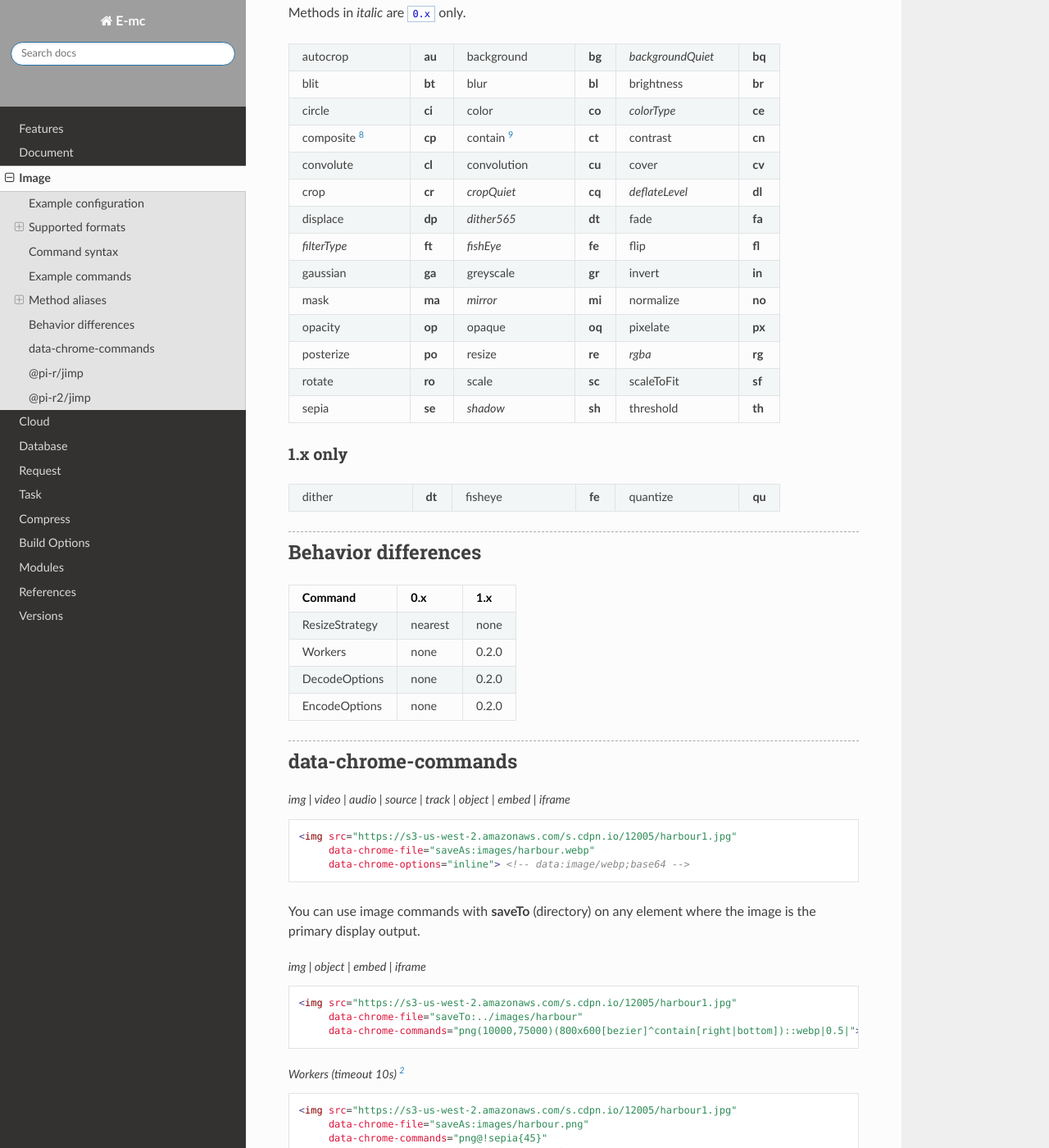
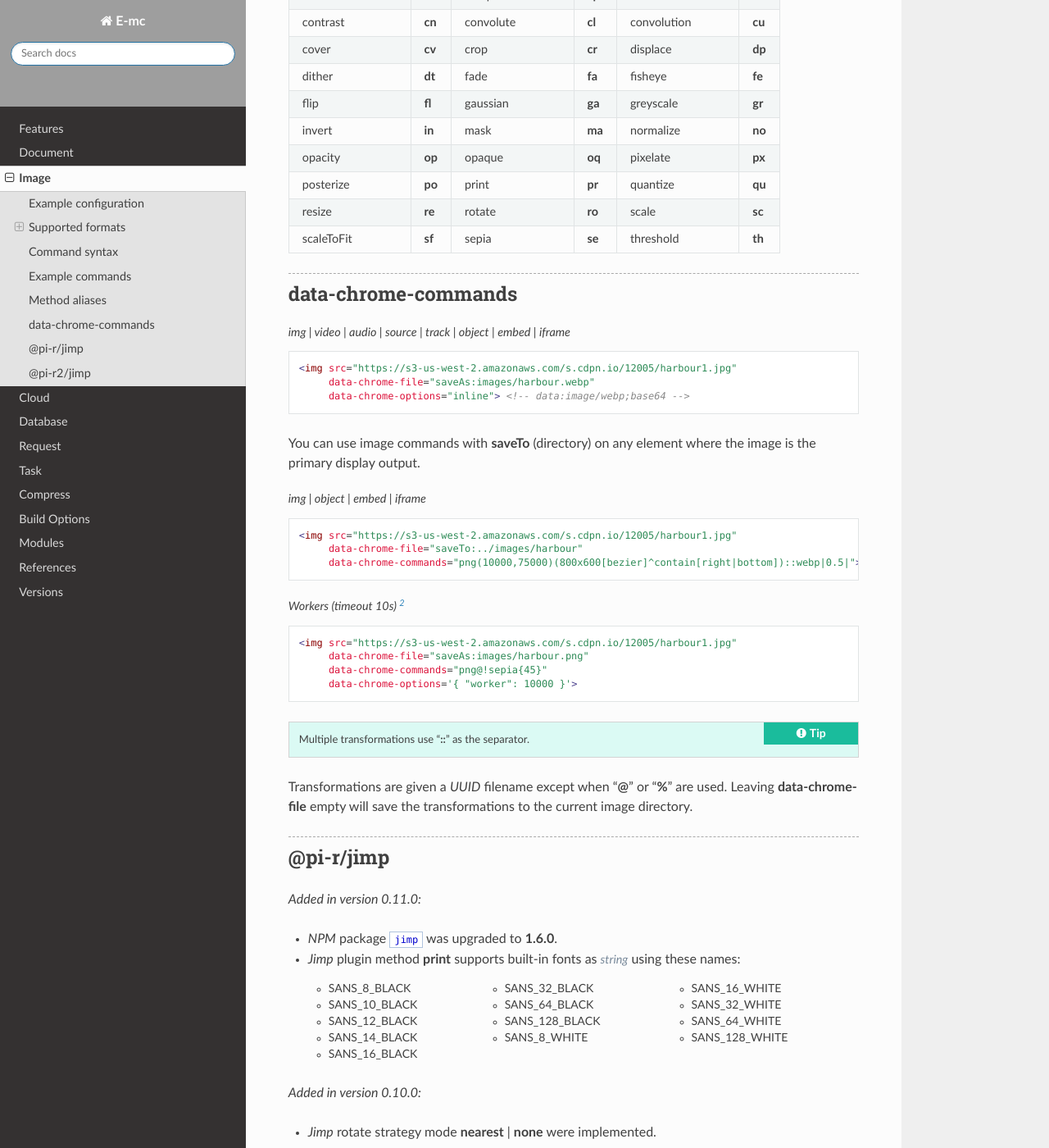
Before and after one commit to anpham6/chrome-docs, a Sphinx documentation site: the page built from source/image/index.rst, in a window 1280 px wide and 1400 px high, scrolled down 3204 px. Shown: the whole window at 82% size. Built offline with Sphinx 7.4.7 and the Read the Docs theme 3.1.0, drawn with Linux system fonts in a browser that asks for light colours; some of the changed text lies outside the part shown; grey boxes are pictures that could not be loaded.

Commit message:
Jimp: Sections with dual 0.x instructions were removed.

```diff
--- a/source/image/index.rst
+++ b/source/image/index.rst
@@ -3,8 +3,7 @@
 =====
 
 - https://jimp-dev.github.io/jimp
-- **npm** i *@pi-r/jimp* :alt:`(0.x)`
-- **npm** i *@pi-r2/jimp* :alt:`(1.x)`
+- **npm** i *@pi-r/jimp*
 
 .. note:: *Jimp* is used as the reference implementation for an **Image** module.
 
@@ -24,7 +23,6 @@
           "rotate_clockwise": false,
           "cache_expires": "1w",
           "gifwrap_quantize": "none",
-          /* 1.x */
           "options": {
             "decode": {
               "image/jpeg": { // @jimp/js-jpeg{DecodeJpegOptions}
@@ -145,11 +143,6 @@
 Method aliases [#]_
 ===================
 
-0.x and 1.x
------------
-
-Methods in *italic* are ``0.x`` only.
-
 .. list-table::
   :width: 600px
   :widths: 25 8 25 8 25 8
@@ -158,60 +151,48 @@
     - **au**
     - background
     - **bg**
-    - *backgroundQuiet*
-    - **bq**
-  * - blit
+    - blit
     - **bt**
-    - blur
+  * - blur
     - **bl**
     - brightness
     - **br**
-  * - circle
+    - circle
     - **ci**
-    - color
+  * - color
     - **co**
-    - *colorType*
-    - **ce**
-  * - composite [#]_
+    - composite [#]_
     - **cp**
     - contain [#]_
     - **ct**
-    - contrast
+  * - contrast
     - **cn**
-  * - convolute
+    - convolute
     - **cl**
     - convolution
     - **cu**
-    - cover
+  * - cover
     - **cv**
-  * - crop
+    - crop
     - **cr**
-    - *cropQuiet*
-    - **cq**
-    - *deflateLevel*
-    - **dl**
-  * - displace
+    - displace
     - **dp**
-    - *dither565*
+  * - dither
     - **dt**
     - fade
     - **fa**
-  * - *filterType*
-    - **ft**
-    - *fishEye*
+    - fisheye
     - **fe**
-    - flip
+  * - flip
     - **fl**
-  * - gaussian
+    - gaussian
     - **ga**
     - greyscale
     - **gr**
-    - invert
+  * - invert
     - **in**
-  * - mask
+    - mask
     - **ma**
-    - *mirror*
-    - **mi**
     - normalize
     - **no**
   * - opacity
@@ -222,48 +203,22 @@
     - **px**
   * - posterize
     - **po**
-    - resize
+    - print
+    - **pr**
+    - quantize
+    - **qu**
+  * - resize
     - **re**
-    - *rgba*
-    - **rg**
-  * - rotate
+    - rotate
     - **ro**
     - scale
     - **sc**
-    - scaleToFit
+  * - scaleToFit
     - **sf**
-  * - sepia
+    - sepia
     - **se**
-    - *shadow*
-    - **sh**
     - threshold
     - **th**
-
-1.x only
---------
-
-.. list-table::
-  :width: 600px
-  :widths: 25 8 25 8 25 8
-
-  * - dither
-    - **dt**
-    - fisheye
-    - **fe**
-    - quantize
-    - **qu**
-
-Behavior differences
-====================
-
-================ ========= =======
- Command         0.x       1.x
-================ ========= =======
-ResizeStrategy   nearest   none
-Workers          none      0.2.0
-DecodeOptions    none      0.2.0
-EncodeOptions    none      0.2.0
-================ ========= =======
 
 data-chrome-commands
 ====================
@@ -302,6 +257,24 @@
 .. versionadded:: 0.11.0
 
   - *NPM* package ``jimp`` was upgraded to **1.6.0**.
+  - *Jimp* plugin method **print** supports built-in fonts as :alt:`string` using these names:
+
+    .. hlist::
+      :columns: 3
+
+      - SANS_8_BLACK
+      - SANS_10_BLACK
+      - SANS_12_BLACK
+      - SANS_14_BLACK
+      - SANS_16_BLACK
+      - SANS_32_BLACK
+      - SANS_64_BLACK
+      - SANS_128_BLACK
+      - SANS_8_WHITE
+      - SANS_16_WHITE
+      - SANS_32_WHITE
+      - SANS_64_WHITE
+      - SANS_128_WHITE
 
 .. versionadded:: 0.10.0
 
```
Also changed, not shown: other parts of source/image/index.rst (+1 -1 lines).
